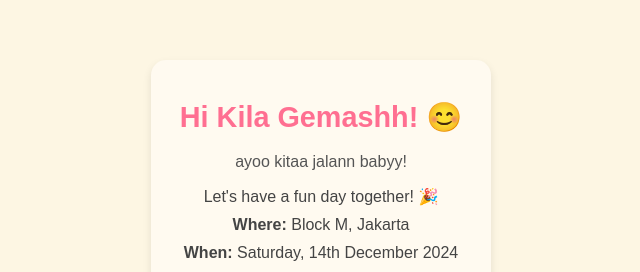
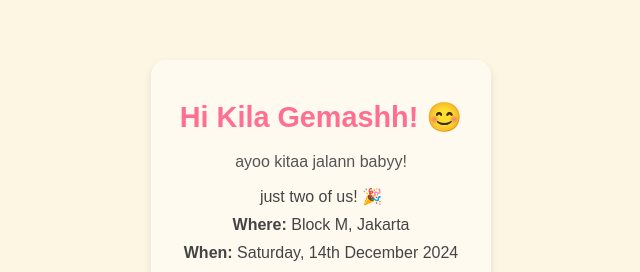
Before and after one commit to acarpl/a7cc9b7439483f83202cf2b3c5af882b06f3bc9f32039c4d10394f6a7b6d7595, a plain HTML site: page index.html in a window 1280 px wide. Shown: the part 191-463 px from the top of the page, without its empty margins (319-959 px from the left). Drawn offline with Linux system fonts and the light colour scheme.

Commit message:
Update index.html

```diff
--- a/index.html
+++ b/index.html
@@ -13,7 +13,7 @@
             <p>ayoo kitaa jalann babyy!</p>
         </div>
         <div class="content">
-            <p>Let's have a fun day together! 🎉</p>
+            <p>just two of us! 🎉</p>
             <p><strong>Where:</strong> Block M, Jakarta</p>
             <p><strong>When:</strong> Saturday, 14th December 2024</p>
             <p><strong>Time:</strong> 8.00 ya babyyyy </p>
```
